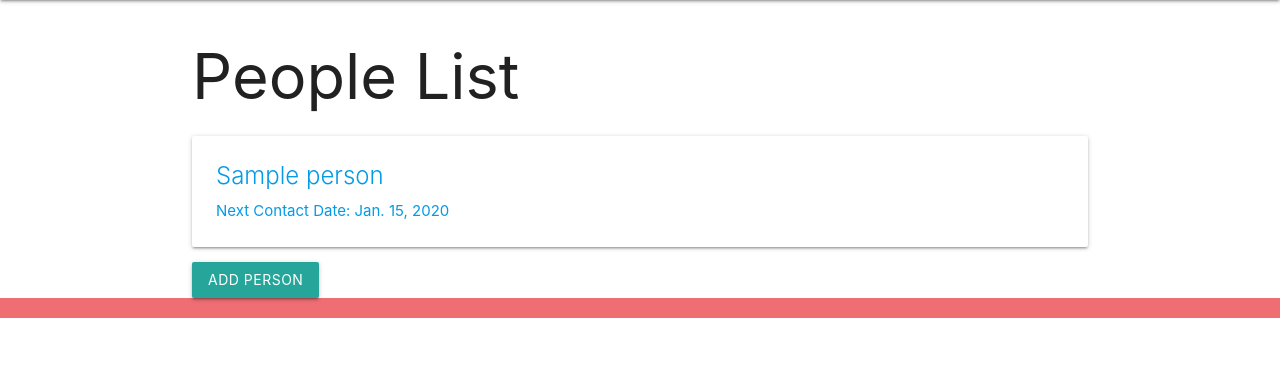
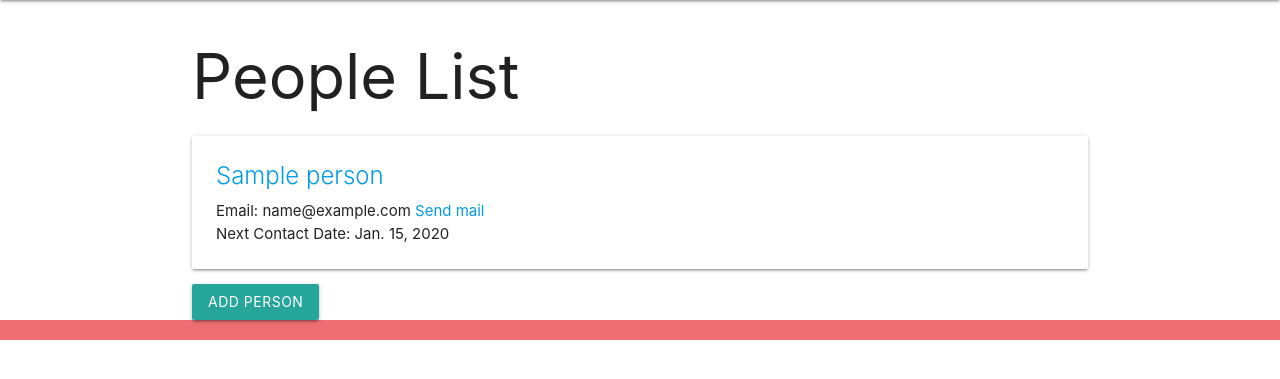
Before and after one commit to ManarSwar97/MyLifeFlow, a Django app: page /mypeople/ in a window 1280 px wide. Shown: the part 64-443 px from the top of the page. Run offline with Django 5.2, Linux system fonts and the light colour scheme; a user stored in the database is signed in; tables that the repository leaves empty hold one stand-in row (values such as "Sample post").

Commit message:
Add 'send mail' feature in My people

```diff
--- a/mylifeflow/main_app/forms.py
+++ b/mylifeflow/main_app/forms.py
@@ -20,7 +20,7 @@ class PersonForm(forms.ModelForm):
 
     class Meta:
         model = Person
-        fields = ['name', 'relationship', 'contact_date', 'notes']
+        fields = ['name', 'relationship', 'email', 'contact_date', 'notes']
 
     def clean_contact_date(self):
         contact_date = self.cleaned_data['contact_date']
--- a/mylifeflow/main_app/models.py
+++ b/mylifeflow/main_app/models.py
@@ -151,6 +151,7 @@ class Item(models.Model):
 class Person(models.Model):
     name = models.CharField(max_length=50)
     relationship = models.CharField(max_length=50)
+    email = models.EmailField()  # <-- Add this line
     contact_date = models.DateField()
     notes = models.TextField(blank=True)
     user = models.ForeignKey(User, on_delete=models.CASCADE)
--- a/mylifeflow/main_app/templates/main_app/person_list.html
+++ b/mylifeflow/main_app/templates/main_app/person_list.html
@@ -1,14 +1,23 @@
 {% extends 'base.html' %} {% block content %}
 <h1>People List</h1>
 {% for person in person_list %}
-<a href="{% url 'person_detail' person.id %}">
-  <div class="card">
-    <div class="card-content">
-      <span class="card-title">{{ person.name }}</span>
-      <p>Next Contact Date: {{ person.contact_date }}</p>
-    </div>
+<div class="card">
+  <div class="card-content">
+    <a href="{% url 'person_detail' person.id %}">
+      <span class="card-title">{{ person.name }}</span></a
+    >
+    <p>
+      Email: {{ person.email }}
+      <a
+        href="https://mail.google.com/mail/?view=cm&fs=1&to={{ person.email }}"
+        target="_blank"
+      >
+        Send mail
+      </a>
+    </p>
+    <p>Next Contact Date: {{ person.contact_date }}</p>
   </div>
-</a>
+</div>
 {% empty %}
 <p>No people found.</p>
 {% endfor %}
--- a/mylifeflow/main_app/views.py
+++ b/mylifeflow/main_app/views.py
@@ -54,7 +54,7 @@ class PersonDetail(LoginRequiredMixin, DetailView):
 
 class PersonCreate(LoginRequiredMixin, CreateView):
     model = Person
-    form_class = PersonForm
+    form_class = PersonForm  # or fields = ['name', 'relationship', 'email', 'contact_date', 'notes']
 
     def form_valid(self, form):
         form.instance.user = self.request.user
@@ -62,7 +62,7 @@ class PersonCreate(LoginRequiredMixin, CreateView):
 
 class PersonUpdate(LoginRequiredMixin, UpdateView):
     model = Person
-    form_class = PersonForm
+    form_class = PersonForm  # or fields = ['name', 'relationship', 'email', 'contact_date', 'notes']
 
     def get_object(self, queryset=None):
         obj = super().get_object(queryset)
```
Also changed, not shown: mylifeflow/main_app/templates/main_app/person_detail.html (+10 -17 lines), mylifeflow/main_app/migrations/0001_initial.py, mylifeflow/main_app/migrations/0002_alter_budget_duration_type_alter_budget_end_date_and_more.py (deleted), mylifeflow/main_app/migrations/0003_expense_user_alter_expense_amount_and_more.py (deleted), mylifeflow/main_app/migrations/0004_alter_budget_duration_type_alter_budget_end_date_and_more.py (deleted), 1 other file.
